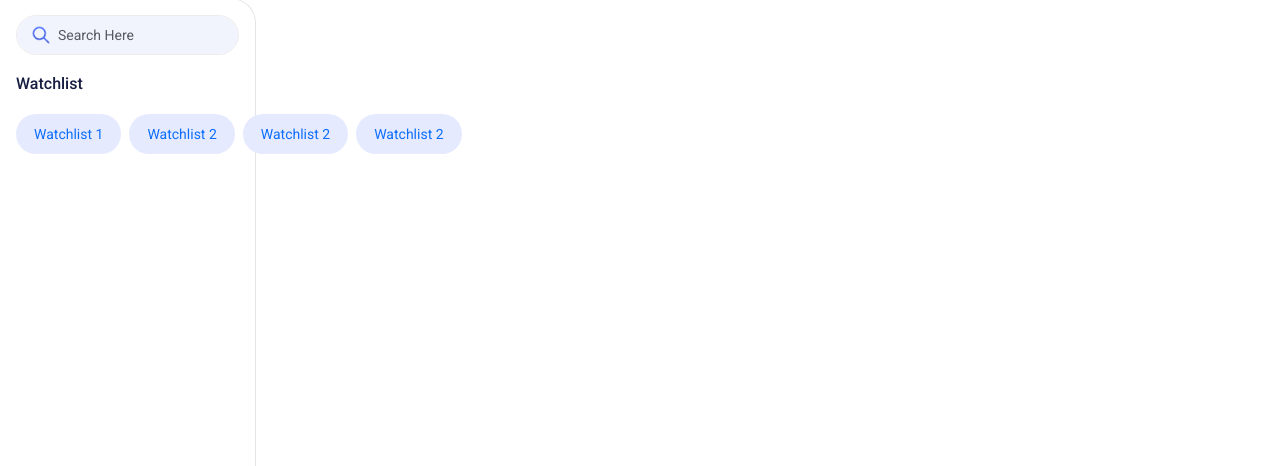
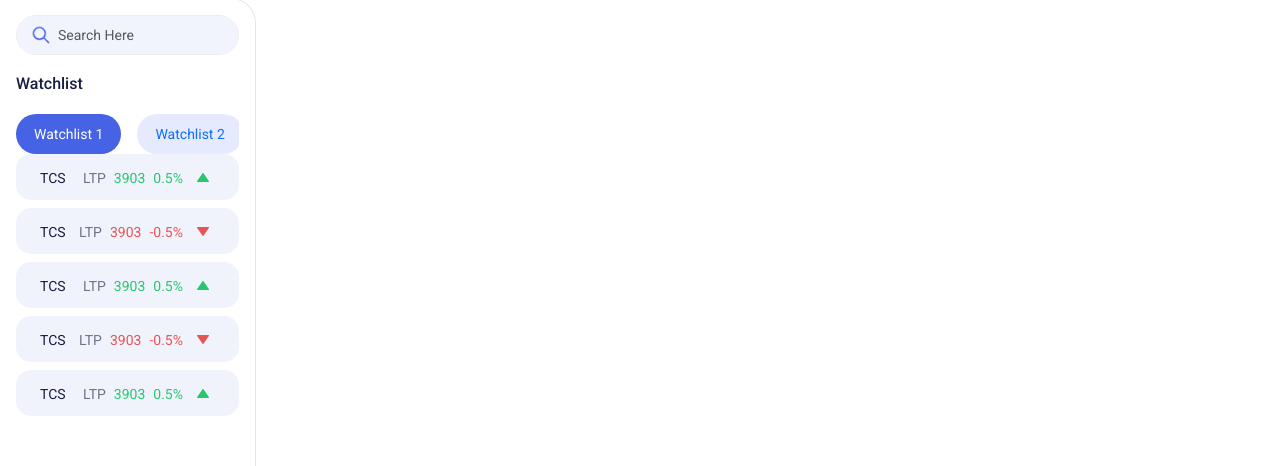
Before and after one commit to AakashMahajan25/mini-project-fe, a React (Create React App) app: page / in a window 1280 px wide. Shown: the part 313-779 px from the top of the page. Built offline with nearby package versions, Linux system fonts and the light colour scheme.

Commit message:
LEFT-BAR

```diff
--- a/package.json
+++ b/package.json
@@ -3,6 +3,9 @@
   "version": "0.1.0",
   "private": true,
   "dependencies": {
+    "@emotion/react": "^11.11.3",
+    "@emotion/styled": "^11.11.0",
+    "@mui/material": "^5.15.6",
     "@testing-library/jest-dom": "^5.17.0",
     "@testing-library/react": "^13.4.0",
     "@testing-library/user-event": "^13.5.0",
--- a/src/components/leftBox/LeftBox.js
+++ b/src/components/leftBox/LeftBox.js
@@ -1,10 +1,100 @@
-import React from 'react'
-import './LeftBox.scss'
-import SearchIcon from '../../assets/images/search-icon.png'
+import React, { useRef, useState } from 'react';
+import './LeftBox.scss';
+import SearchIcon from '../../assets/images/search-icon.png';
 import Nav from 'react-bootstrap/Nav';
-import Slider from "react-slick";
+import GreenArrow from '../../assets/images/green_up-arrow.png';
+import RedArrow from '../../assets/images/red_down-arrow.png';
 
 function LeftBox() {
+    const itemsRef = useRef(null);
+    const [isMouseDown, setIsMouseDown] = useState(false);
+    const [startX, setStartX] = useState(0);
+    const [scrollLeft, setScrollLeft] = useState(0);
+    const [activeWatchlist, setActiveWatchlist] = useState(1);
+
+    const handleMouseDown = (e) => {
+        setIsMouseDown(true);
+        setStartX(e.pageX - itemsRef.current.offsetLeft);
+        setScrollLeft(itemsRef.current.scrollLeft);
+    };
+
+    const handleMouseLeave = () => {
+        setIsMouseDown(false);
+    };
+
+    const handleMouseUp = () => {
+        setIsMouseDown(false);
+    };
+
+    const handleMouseMove = (e) => {
+        if (!isMouseDown) return;
+        e.preventDefault();
+        const x = e.pageX - itemsRef.current.offsetLeft;
+        const walk = (x - startX) * 2;
+        itemsRef.current.scrollLeft = scrollLeft - walk;
+        requestAnimationFrame(() => handleMouseMove(e));
+    };
+
+    const handleWatchlistClick = (watchlistNumber) => {
+        setActiveWatchlist(watchlistNumber);
+    };
+
+    const renderStockData = () => {
+        switch (activeWatchlist) {
+            case 1:
+                return [
+                    { name: 'TCS', price: '3903', percentage: '0.5%' },
+                    { name: 'TCS', price: '3903', percentage: '-0.5%' },
+                    { name: 'TCS', price: '3903', percentage: '0.5%' },
+                    { name: 'TCS', price: '3903', percentage: '-0.5%' },
+                    { name: 'TCS', price: '3903', percentage: '0.5%' },
+                ];
+            case 2:
+                return [
+                    { name: 'TATA', price: '2903', percentage: '0.9%' },
+                    { name: 'TATA', price: '5403', percentage: '-0.10%' },
+                    { name: 'TATA', price: '4603', percentage: '0.7%' },
+                    { name: 'TATA', price: '3903', percentage: '-0.2%' },
+                    { name: 'TATA', price: '5903', percentage: '0.1%' },
+                ];
+            case 3:
+                return [
+                    { name: 'Birla Soft', price: '2903', percentage: '0.9%' },
+                    { name: 'Birla Soft', price: '5403', percentage: '-0.10%' },
+                    { name: 'Birla Soft', price: '4603', percentage: '0.7%' },
+                    { name: 'Birla Soft', price: '3903', percentage: '-0.2%' },
+                    { name: 'Birla Soft', price: '5903', percentage: '0.1%' },
+                ];
+            case 4:
+                return [
+                    { name: 'SBI Bank', price: '2903', percentage: '0.9%' },
+                    { name: 'SBI Bank', price: '5403', percentage: '-0.10%' },
+                    { name: 'SBI Bank', price: '4603', percentage: '0.7%' },
+                    { name: 'SBI Bank', price: '3903', percentage: '-0.2%' },
+                    { name: 'SBI Bank', price: '5903', percentage: '0.1%' },
+                ];
+            case 5:
+                return [
+                    { name: 'TATA', price: '2903', percentage: '0.9%' },
+                    { name: 'TATA', price: '5403', percentage: '-0.10%' },
+                    { name: 'TATA', price: '4603', percentage: '0.7%' },
+                    { name: 'TATA', price: '3903', percentage: '-0.2%' },
+                    { name: 'TATA', price: '5903', percentage: '0.1%' },
+                ];
+            case 6:
+                return [
+                    { name: 'HDFC', price: '2903', percentage: '0.9%' },
+                    { name: 'HDFC', price: '5403', percentage: '-0.10%' },
+                    { name: 'HDFC', price: '4603', percentage: '0.7%' },
+                    { name: 'HDFC', price: '3903', percentage: '-0.2%' },
+                    { name: 'HDFC', price: '5903', percentage: '0.1%' },
+                ];
+            default:
+                return [];
+        }
+    };
+
+    const stockData = renderStockData();
 
     return (
         <>
@@ -13,37 +103,57 @@
                     <div className="position-relative" style={{ marginBottom: 20 }}>
                         <input type="text" className="form-control form-control-search" placeholder='Search Here'></input>
                         <div className="position-absolute" style={{ left: 15, top: '15%' }}>
-                            <img src={SearchIcon} style={{ width: 20, objectFit: 'contain', cursor: 'pointer' }} />
+                            <img src={SearchIcon} style={{ width: 20, objectFit: 'contain', cursor: 'pointer' }} alt="Search Icon" />
                         </div>
                     </div>
                     <div className='watchlistText' style={{ marginBottom: 20 }}>Watchlist</div>
-
-                        <div className='scroll-tabs-btn'>
-
-                            <Nav variant="pills" defaultActiveKey="/home">
-
-                                <Nav.Item>
-                                    <Nav.Link className='me-2' eventKey="link-1">Watchlist 1</Nav.Link>
+                    <div
+                        className='scroll-tabs-btn'
+                        ref={itemsRef}
+                        onMouseDown={handleMouseDown}
+                        onMouseLeave={handleMouseLeave}
+                        onMouseUp={handleMouseUp}
+                        onMouseMove={handleMouseMove}
+                    >
+                        <Nav variant="pills" defaultActiveKey="/home">
+                            {[1, 2, 3, 4, 5, 6].map((watchlistNumber) => (
+                                <Nav.Item key={watchlistNumber}>
+                                    <Nav.Link
+                                        className={`me-3 ${activeWatchlist === watchlistNumber ? 'active' : ''}`}
+                                        eventKey={`link-${watchlistNumber}`}
+                                        onClick={() => handleWatchlistClick(watchlistNumber)}
+                                    >
+                                        Watchlist {watchlistNumber}
+                                    </Nav.Link>
                                 </Nav.Item>
-                                <Nav.Item>
-                                    <Nav.Link className='me-2' eventKey="link-2">Watchlist 2</Nav.Link>
-                                </Nav.Item>
-
-                                <Nav.Item>
-                                    <Nav.Link className='me-2' eventKey="link-3">Watchlist 2</Nav.Link>
-                                </Nav.Item>
-                                <Nav.Item>
-                                    <Nav.Link className='me-2' eventKey="link-4">Watchlist 2</Nav.Link>
-                                </Nav.Item>
-
-                            </Nav>
-
-                        </div>
-
+                            ))}
+                        </Nav>
+                    </div>
+                    <div>
+                        {stockData.map((stock, index) => (
+                            <div key={index} className='stock-price-list mb-2'>
+                                <div className='d-flex justify-content-between align-items-center'>
+                                    <p className='stock-name'>{stock.name}</p>
+                                    <div>
+                                        <div className='d-flex justify-content-end align-items-center'>
+                                            <p className='ltp-text me-2'>LTP</p>
+                                            <p className='stock-price me-2' style={{ color: stock.percentage.includes('-') ? '#EA5455' : '#28C76F' }}>{stock.price}</p>
+                                            <p className='stock-price me-2' style={{ color: stock.percentage.includes('-') ? '#EA5455' : '#28C76F' }}>{stock.percentage}</p>
+                                            {stock.percentage.includes('-') ? (
+                                                <img style={{ width: 24, objectFit: 'contain' }} src={RedArrow} alt="Red Arrow" />
+                                            ) : (
+                                                <img style={{ width: 24, objectFit: 'contain' }} src={GreenArrow} alt="Green Arrow" />
+                                            )}
+                                        </div>
+                                    </div>
+                                </div>
+                            </div>
+                        ))}
+                    </div>
                 </div>
             </div>
         </>
-    )
+    );
 }
 
-export default LeftBox
+export default LeftBox;
--- a/src/components/leftBox/LeftBox.scss
+++ b/src/components/leftBox/LeftBox.scss
@@ -19,4 +19,37 @@
         line-height: 18.75px;
         color: #171E42;
     }
+    .scroll-tabs-btn{
+        overflow: auto;
+    }
+    .scroll-tabs-btn::-webkit-scrollbar{
+        background-color: transparent;
+    }
+    .stock-price-list{
+        width: 100%;
+        background-color: #E8ECFB99;
+        height: 46px;
+        padding: 12px 24px;
+        border-radius: 15px;
+    }
+    .stock-name{
+        font-weight: 400;
+        font-family: 'Roboto', sans-serif;
+        font-size: 14px;
+        line-height: 22px;
+        color: #171E42;
+    }
+    .ltp-text{
+        font-weight: 400;
+        font-family: 'Roboto', sans-serif;
+        font-size: 14px;
+        line-height: 22px;
+        color: #6F7387;
+    }
+    .stock-price{
+        font-weight: 400;
+        font-family: 'Roboto', sans-serif;
+        font-size: 14px;
+        line-height: 22px;
+    }
 }
--- a/src/index.scss
+++ b/src/index.scss
@@ -12,6 +12,10 @@
 code {
   font-family: source-code-pro, Menlo, Monaco, Consolas, 'Courier New',
     monospace;
+}
+
+p {
+  margin-bottom: 0px;
 }
 
 //search box css start
@@ -63,7 +67,8 @@
     font-family: 'Roboto', sans-serif;
     padding: 12px 18px;
   }
-  .nav-pills{
+
+  .nav-pills {
     width: max-content;
     // overflow-x: scroll;
   }
@@ -71,7 +76,8 @@
   .nav-pills .nav-link {
     border-radius: 50px;
   }
-  .nav-pills .nav-link{
+
+  .nav-pills .nav-link {
     background-color: #E5EAFF;
     font-size: 14px;
     font-weight: 400;
```
